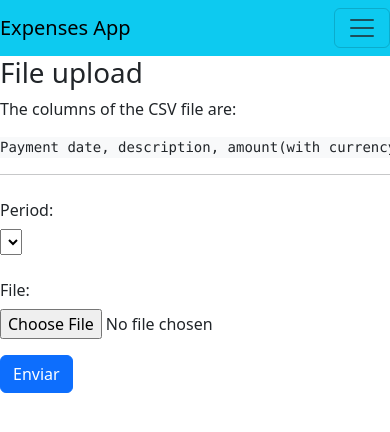
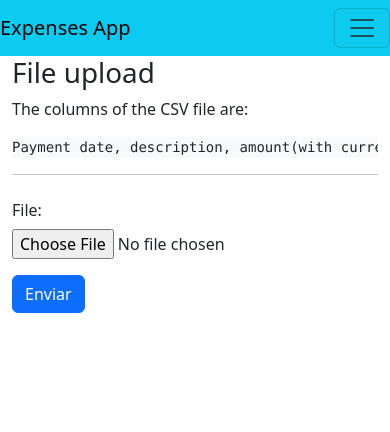
Before and after one commit to senquevila/expenses_site, a Django app: page /expenses/upload/ in a window 390 px wide; the page is wider, and only the part inside the window is pictured. Shown: the top 432 px of that part. Run offline with Django 4.2, Linux system fonts and the light colour scheme; data that the repository does not hold is empty.

Commit message:
remove period from upload

```diff
--- a/expenses/forms.py
+++ b/expenses/forms.py
@@ -5,11 +5,6 @@ from expenses.models import Period, Expense
 
 
 class ExpenseFileUploadForm(forms.Form):
-    period = forms.ModelChoiceField(
-        queryset=Period.objects.filter(closed=False).order_by("-pk"),
-        empty_label=None,
-        help_text="Seleccione el periodo",
-    )
     file = forms.FileField(
         label="Archivo",
         help_text="Seleccione un archivo CSV para cargar",
--- a/expenses/models.py
+++ b/expenses/models.py
@@ -114,5 +114,5 @@ class Expense(Accountable):
             .order_by("date_difference")
             .values("exchange")[:1]
         )
-        exchange = data[0]["exchange"] if data else Decimal(1)
-        return self.amount * self.account.sign * exchange
+        exchange = data[0]["exchange"] if data else 1
+        return Decimal(self.amount) * Decimal(self.account.sign) * Decimal(exchange)
--- a/expenses/templates/expenses/upload_form.html
+++ b/expenses/templates/expenses/upload_form.html
@@ -5,6 +5,9 @@ File expense upload
 {% endblock %}
 
 {% block content %}
+<div class="container">
+    <div class="row justify-content-center">
+        <div class="col-md-6">
             <h1>File upload</h1>
             <p>The columns of the CSV file are:</p>
             <pre class="bg-light text-dark">Payment date, description, amount(with currency), account</pre>
@@ -12,17 +15,14 @@ File expense upload
             <form method="post" enctype="multipart/form-data">
                 {% csrf_token %}
                 <div class="mb-3 row">
-        <label for="staticEmail" class="col-sm-2 col-form-label">Period:</label>
-        <div class="col-sm-10">
-            {{ form.period }}
-        </div>
-        </div>
-        <div class="mb-3 row">
-            <label for="inputPassword" class="col-sm-2 col-form-label">File:</label>
-            <div class="col-sm-10">
+                    <label for="id_file" class="col-sm-4 col-form-label">File:</label>
+                    <div class="col-sm-8">
                         {{ form.file }}
                     </div>
                 </div>
                 <button type="submit" class="btn btn-primary mb-3">Enviar</button>
             </form>
+        </div>
+    </div>
+</div>
 {% endblock %}
```
Lines whose indentation alone changed are shown as unchanged.
